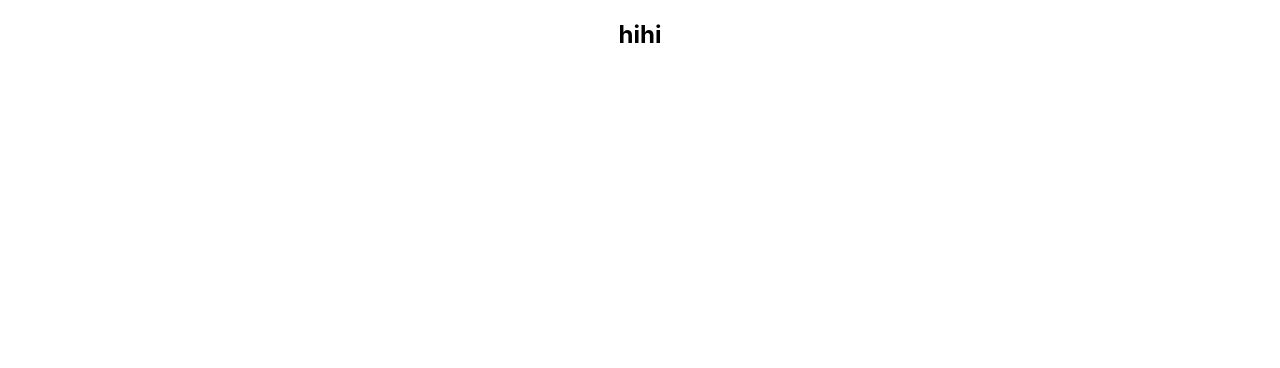
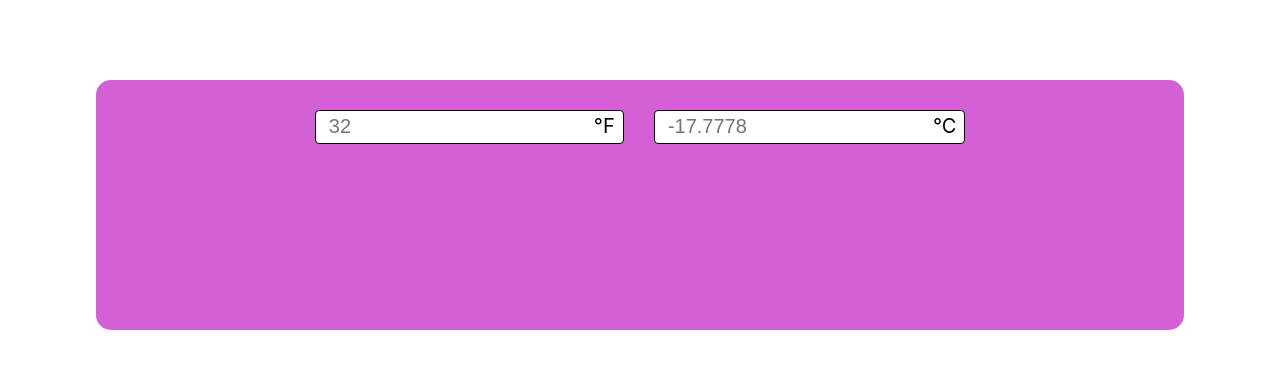
Before and after one commit to VanessaLin9/temperature-P06, a React (Create React App) app: page / in a window 1280 px wide. Shown: the top 368 px of the page. Built offline with nearby package versions, Linux system fonts and the light colour scheme.

Commit message:
feat: conver temperature

```diff
--- /dev/null
+++ b/src/component/App.css
@@ -0,0 +1,112 @@
+.App {
+  text-align: center;
+}
+
+.App-logo {
+  height: 40vmin;
+  pointer-events: none;
+}
+
+@media (prefers-reduced-motion: no-preference) {
+  .App-logo {
+    animation: App-logo-spin infinite 20s linear;
+  }
+}
+
+.App-header {
+  background-color: #282c34;
+  min-height: 100vh;
+  display: flex;
+  flex-direction: column;
+  align-items: center;
+  justify-content: center;
+  font-size: calc(10px + 2vmin);
+  color: white;
+}
+
+.App-link {
+  color: #61dafb;
+}
+
+@keyframes App-logo-spin {
+  from {
+    transform: rotate(0deg);
+  }
+  to {
+    transform: rotate(360deg);
+  }
+}
+
+ /* reset css */
+ body {
+   margin: 0;
+   padding: 0;
+ }
+
+ * {
+   box-sizing: border-box;
+ }
+
+ h1,
+ h2,
+ h3,
+ h4,
+ h5,
+ h6,
+ p {
+   margin: 0px;
+   padding: 0px;
+ }
+
+ ul,
+ ol,
+ li {
+   list-style: none;
+   margin: 0px;
+   padding: 0px;
+ }
+
+ a,
+ a:hover,
+ a:focus {
+   text-decoration: none;
+ }
+
+ img {
+   width: 100%;
+   height: 100%;
+   display: block;
+ }
+
+ .btn,
+ button,
+ button:focus,
+ input:focus,
+ textarea:focus,
+ select,
+ select:focus,
+ a:focus {
+   outline: 0px !important;
+ }
+
+ button {
+   background-color: transparent;
+   border: 0;
+   cursor: pointer;
+ }
+
+ button[disabled] {
+   pointer-events: none;
+ }
+
+ input {
+   padding: 0;
+ }
+
+ input:required {
+   box-shadow: none;
+ }
+
+ input:invalid {
+   box-shadow: none;
+ }
--- /dev/null
+++ b/src/component/App.js
@@ -0,0 +1,56 @@
+import React, { useEffect } from 'react';
+import './App.css';
+import Conversion from './conversion';
+
+const App = () => {
+  const [inputF, setInputF] = React.useState('');
+  const [inputC, setInputC] = React.useState('');
+  const [holderF, setHolderF] = React.useState('320');
+  const [holderC, setHolderC] = React.useState('160');
+
+  const atChange = (e) => {
+    if (e.target.id === 'inputF') {
+      setInputF(e.target.value);
+    } else if (e.target.id === 'inputC') {
+      setInputC(e.target.value);
+    }
+  };
+  const atClick = (e) => {
+    if (e.target.id === 'inputF') {
+      setInputC('');
+    } else if (e.target.id === 'inputC') {
+      setInputF('');
+    }
+  };
+
+  React.useEffect(() => {
+    let converC = ((inputF - 32) * 5) / 9;
+    if (converC % 1 !== 0) {
+      converC = converC.toFixed(4);
+    }
+    setHolderC(converC);
+  }, [inputF]);
+
+  React.useEffect(() => {
+    let converF = (inputC * 9) / 5 + 32;
+    if (converF % 1 !== 0) {
+      converF = converF.toFixed(4);
+    }
+    setHolderF(converF);
+  }, [inputC]);
+
+  return (
+    <div className="App">
+      <Conversion
+        inputF={inputF}
+        inputC={inputC}
+        holderF={holderF}
+        holderC={holderC}
+        onChange={atChange}
+        onClick={(e) => atClick(e)}
+      />
+    </div>
+  );
+};
+
+export default App;
--- a/src/component/App/App.css
+++ /dev/null
@@ -1,38 +0,0 @@
-.App {
-  text-align: center;
-}
-
-.App-logo {
-  height: 40vmin;
-  pointer-events: none;
-}
-
-@media (prefers-reduced-motion: no-preference) {
-  .App-logo {
-    animation: App-logo-spin infinite 20s linear;
-  }
-}
-
-.App-header {
-  background-color: #282c34;
-  min-height: 100vh;
-  display: flex;
-  flex-direction: column;
-  align-items: center;
-  justify-content: center;
-  font-size: calc(10px + 2vmin);
-  color: white;
-}
-
-.App-link {
-  color: #61dafb;
-}
-
-@keyframes App-logo-spin {
-  from {
-    transform: rotate(0deg);
-  }
-  to {
-    transform: rotate(360deg);
-  }
-}
--- a/src/component/App/App.js
+++ /dev/null
@@ -1,11 +0,0 @@
-import './App.css';
-
-const App = () => {
-  return (
-    <div className="App">
-      <h2>hihi</h2>
-    </div>
-  );
-};
-
-export default App;
--- /dev/null
+++ b/src/component/conversion/Conversion.css
@@ -0,0 +1,36 @@
+.container {
+  /* display: flex; */
+  background-color: rgb(211, 96, 213);
+  margin: 80px auto 0 auto;
+  width: 85%;
+  height: 250px;
+  padding: 15px;
+  border-radius: 15px;
+}
+
+.inputLabel {
+  margin:15px;
+  /* flex-wrap: wrap; */
+  display: inline-block;
+  max-width: 60%;
+  background-color: #fff;
+  border-radius: 0.25rem;
+  padding: 0px 0.5rem;
+  min-height: 34px;
+  border: 1px solid black;
+  font-size: 20px;
+}
+
+.my-input {
+  background-color: transparent;
+  outline: 0;
+  padding-left: 2px;
+  min-width: 10rem;
+
+  border: none;
+  padding-top: 0.25rem;
+  padding-bottom: 0.25rem;
+  margin-left: 0.2rem;
+  flex: 1;
+  font-size: 20px;
+}
--- /dev/null
+++ b/src/component/conversion/index.jsx
@@ -0,0 +1,52 @@
+// import React, { useEffect } from 'react';
+import './Conversion.css';
+
+type ConversionProps = {
+  inputF: number,
+  inputC: number,
+  holderF: number,
+  holderC: number,
+  onChange: (e) => void,
+  onClick: (e) => void,
+};
+
+const Conversion: React.FC<ConversionProps> = (props) => {
+  const { inputF, inputC, holderF, holderC, onChange, onClick } = props;
+
+  return (
+    <section>
+      <div className="container">
+        {/* <form> */}
+        <label className="inputLabel">
+          <input
+            id="inputF"
+            type="number"
+            className="my-input"
+            placeholder={holderF}
+            value={inputF}
+            onChange={onChange}
+            onClick={onClick}
+            // disabled={disableF}
+          />
+          &deg;F
+        </label>
+        <label className="inputLabel">
+          <input
+            id="inputC"
+            type="number"
+            className="my-input"
+            placeholder={holderC}
+            value={inputC}
+            onChange={onChange}
+            onClick={onClick}
+            // disabled={disableC}
+          />
+          &deg;C
+        </label>
+        {/* </form> */}
+      </div>
+    </section>
+  );
+};
+
+export default Conversion;
--- a/src/index.js
+++ b/src/index.js
@@ -1,7 +1,7 @@
 // import React from 'react';
 import ReactDOM from 'react-dom/client';
 import './index.css';
-import App from './component/App/App';
+import App from './component/App';
 import reportWebVitals from './reportWebVitals';
 
 const root = ReactDOM.createRoot(document.getElementById('root'));
```
Also changed, not shown: 1 other file (tests, documents, lock files or other folders).
